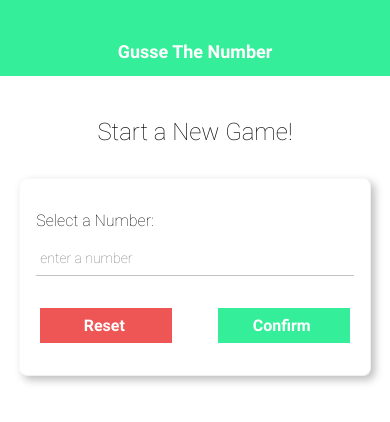
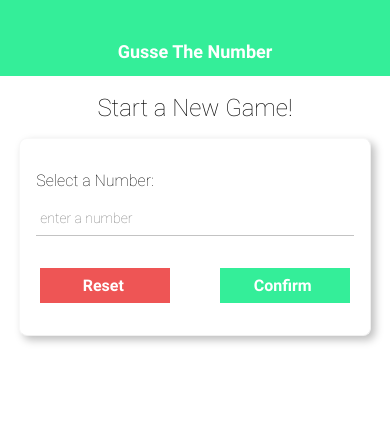
Before and after one commit to AlineJo/GuessNumber, a React Native app: screen / in a window 390 px wide. Shown: the top 422 px of the page. Built offline with nearby package versions, Linux system fonts and the light colour scheme.

Commit message:
#FirstScreen: + Dimensions.addEventListener('change', onScreenRotation);

```diff
--- a/Screens/FirstScreen.js
+++ b/Screens/FirstScreen.js
@@ -1,10 +1,12 @@
-import React, { useState } from 'react';
+import React, { useEffect, useState } from 'react';
 import {
     View,
     StyleSheet,
     TouchableWithoutFeedback,
     Keyboard,
     Alert,
+    Dimensions,
+    ScrollView,
 } from 'react-native'
 import Card from '../Componenets/Card';
 import MyButton from '../Componenets/MyButton';
@@ -13,7 +15,7 @@ import MyTextInput from '../Componenets/MyTextInput';
 import MyText from '../Componenets/MyText';
 import Colors from '../Constants/Colors';
 import Spacing from '../Constants/Spacing';
-import MyTextStyle from '../assets/styles/MyTextStyle'
+import MyTextStyle from '../assets/styles/MyTextStyle';
 
 
 const FirstScreen = props => {
@@ -48,27 +50,44 @@ const FirstScreen = props => {
     let confiremedOutput
     if (isConfirmed) {
         confiremedOutput =
-            <MyNumberContainer cardTitle="You selected:"
+            <MyNumberContainer
+                cardStyle={styles.MyNumberContainer}
+                cardTitle="You selected:"
                 value={choosenNumber} buttonTitle="Start Game"
                 buttonVisible={true}
                 onButtonPressed={() => props.onStartGamePressed(choosenNumber)}
-            />;
+            />
     }
 
+    const [buttonWidth, updateButtonWidth] = useState(Dimensions.get('window').width / 3)
+
+    useEffect(() => {
+        const onScreenRotation = () => {
+            updateButtonWidth(Dimensions.get('window').width / 3)
+        }
+        const subscribeToAddEventListener = Dimensions.addEventListener('change', onScreenRotation);
+
+        return () => {
+            subscribeToAddEventListener.remove();
+        }
+    }
+    );
+
+
     return (
+        <ScrollView>
             <TouchableWithoutFeedback onPress={() => { Keyboard.dismiss(); }}>
+                <View style={styles.root}>
 
-            <View style={styles.root}>
                     <MyText
-                    style={{ ...styles.title, ...MyTextStyle('black').thin_24 }}
-                    color='black' >
+                        style={{ ...styles.title, ...MyTextStyle('black').thin_24 }}>
                         Start a New Game!
                      </MyText>
-
-                <Card>
+                    <Card style={styles.card}>
                         <MyText
                             style={MyTextStyle('black').thin_16} >
-                        Select a Number: </MyText>
+                            Select a Number:
+                            </MyText>
 
                         <MyTextInput
                             placeholder="enter a number"
@@ -81,8 +100,8 @@ const FirstScreen = props => {
                         />
                         <View style={styles.buttonsHolder}>
 
-                        <MyButton style={{ ...styles.button, ...styles.buttonReset }} title="Reset" onPress={onResetPressed} />
-                        <MyButton style={styles.button} title="Confirm" onPress={onConfirmPressed} />
+                            <MyButton style={{ ...{ width: buttonWidth }, ...styles.button, ...styles.buttonReset }} title="Reset" onPress={onResetPressed} />
+                            <MyButton style={{ ...{ width: buttonWidth }, ...styles.button }} title="Confirm" onPress={onConfirmPressed} />
 
                         </View>
 
@@ -93,19 +112,28 @@ const FirstScreen = props => {
                 </View>
 
             </TouchableWithoutFeedback>
+
+        </ScrollView>
     );
 };
 
+const marginTop = Dimensions.get('window').height * 0.01
 
 const styles = StyleSheet.create({
     root: {
-        flex: 1,
+        //flex: 1,
+        height: Dimensions.get('window').height,
         padding: Spacing.space_10,
         alignItems: 'center',
     },
 
     title: {
-        marginTop: Spacing.space_32,
+        marginTop: marginTop,
+    },
+
+    card: {
+        marginTop: 16,
+        minWidth: 300,
     },
 
     buttonsHolder: {
@@ -118,13 +146,16 @@ const styles = StyleSheet.create({
 
     button: {
         marginTop: Spacing.space_32,
-        width: 132,
     },
 
     buttonReset: {
         backgroundColor: Colors.colorButtonCancel
     },
 
+    MyNumberContainer: {
+        marginTop: 16,
+    },
+
 });
 
 
```
Lines whose indentation alone changed are shown as unchanged.
